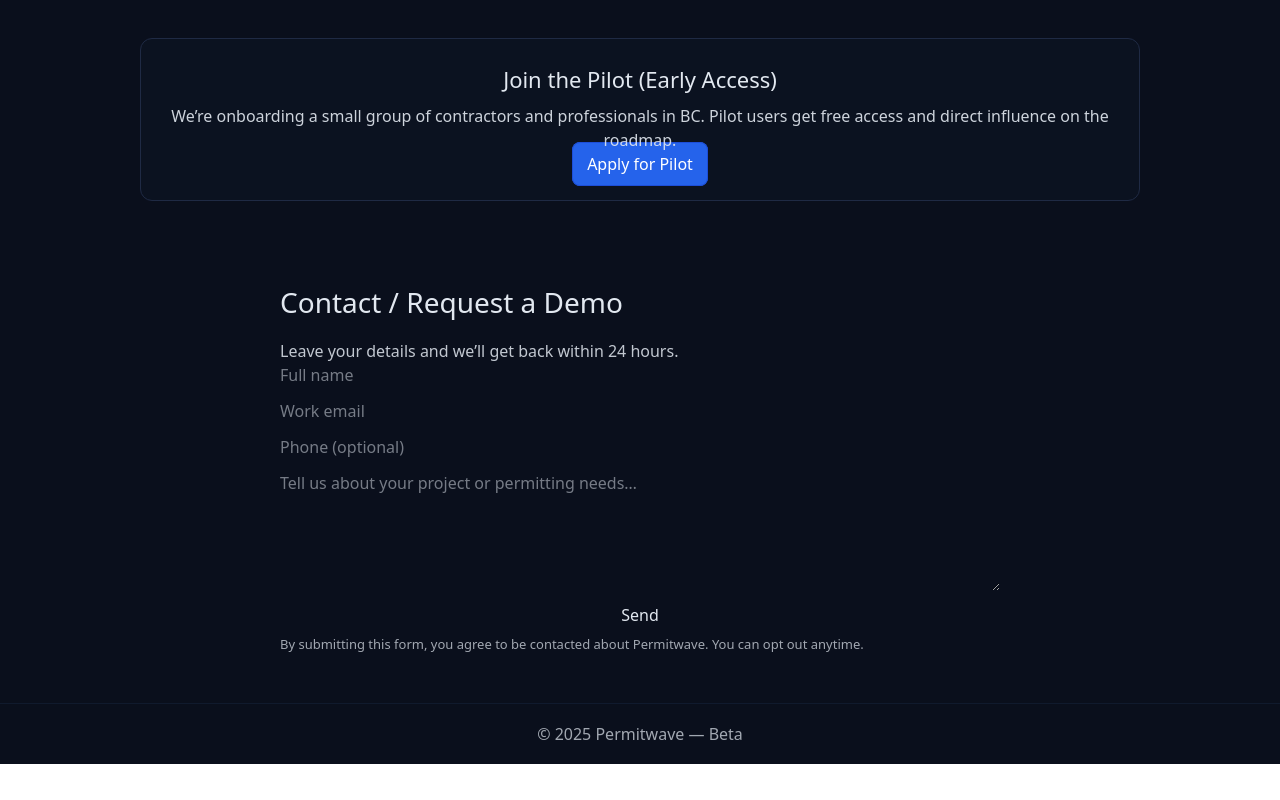
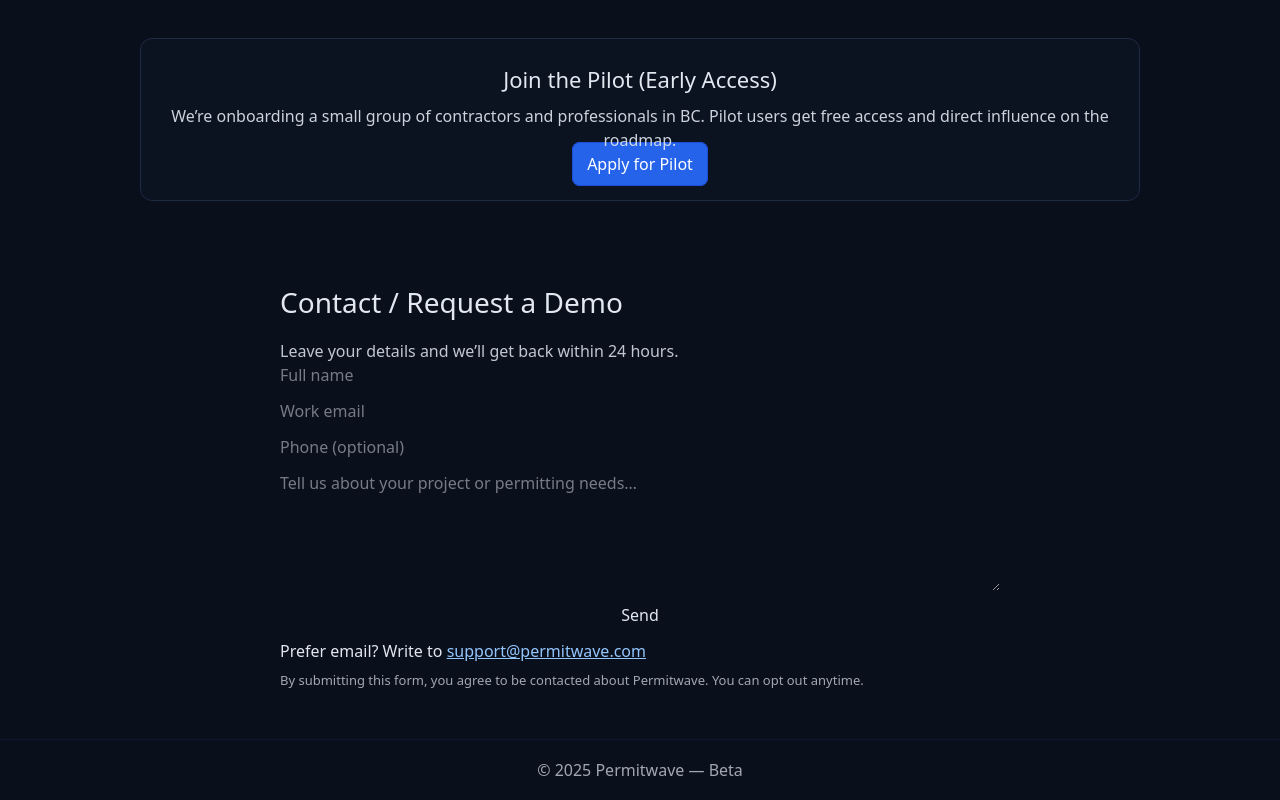
Before and after one commit to permitwave/permitwave, a Next.js app: page / in a window 1280 px wide. Shown: the part 1133-1933 px from the top of the page. Before the commit the page ends 1897 px from the top, so only its background shows below. Built offline with nearby package versions, Linux system fonts and the light colour scheme.

Commit message:
Update page.tsx

```diff
--- a/src/app/page.tsx
+++ b/src/app/page.tsx
@@ -1,4 +1,4 @@
-// app/page.tsx
+// src/app/page.tsx
 import Link from "next/link";
 
 export default function Home() {
@@ -14,7 +14,12 @@
         </p>
         <div style={{display:"flex", gap:12, justifyContent:"center", flexWrap:"wrap"}}>
           <Link href="/dashboard" style={btnPrimary}>Open Dashboard (Preview)</Link>
-          <a href="#contact" style={btnSecondary}>Request a Demo</a>
+          <a
+            href="mailto:support@permitwave.com?subject=Demo%20Request&body=Hi%20Permitwave%20Team%2C%0A%0AI%27d%20like%20a%20demo.%20Here%20are%20my%20details%3A%0A-%20Name%3A%0A-%20Company%3A%0A-%20City%3A%0A-%20Permit%20type(s)%3A%0A%0AThanks!"
+            style={btnSecondary}
+          >
+            Request a Demo
+          </a>
         </div>
       </section>
 
@@ -68,7 +73,12 @@
           <p style={{opacity:.9, marginTop:8}}>
             We’re onboarding a small group of contractors and professionals in BC. Pilot users get free access and direct influence on the roadmap.
           </p>
-          <a href="#contact" style={btnPrimary}>Apply for Pilot</a>
+          <a
+            href="mailto:support@permitwave.com?subject=Pilot%20Program%20Application&body=Hi%20Permitwave%20Team%2C%0A%0AI%27d%20like%20to%20join%20the%20pilot.%20Details%3A%0A-%20Name%3A%0A-%20Company%3A%0A-%20City%3A%0A-%20Permit%20type(s)%3A%0A-%20Expected%20volume%3A%0A%0AThanks!"
+            style={btnPrimary}
+          >
+            Apply for Pilot
+          </a>
         </div>
       </section>
 
@@ -77,7 +87,7 @@
         <h2 style={h2}>Contact / Request a Demo</h2>
         <p style={{opacity:.85, marginTop:0}}>Leave your details and we’ll get back within 24 hours.</p>
 
-        {/* Simple hosted form (replace with your endpoint later) */}
+        {/* If you don't have Formspree yet, the email link below covers it. */}
         <form action="https://formspree.io/f/xdknqxyz" method="POST" style={{display:"grid", gap:12}}>
           <input className="input" name="name" placeholder="Full name" required />
           <input className="input" name="email" type="email" placeholder="Work email" required />
@@ -85,6 +95,14 @@
           <textarea className="input" name="message" placeholder="Tell us about your project or permitting needs…" rows={5} />
           <button className="btn" type="submit">Send</button>
         </form>
+
+        <p style={{marginTop:12}}>
+          Prefer email? Write to{" "}
+          <a href="mailto:support@permitwave.com?subject=Contact%20from%20website"
+             style={{textDecoration:"underline", color:"#93c5fd"}}>
+            support@permitwave.com
+          </a>
+        </p>
 
         <p style={{opacity:.7, fontSize:13, marginTop:8}}>
           By submitting this form, you agree to be contacted about Permitwave. You can opt out anytime.
```
